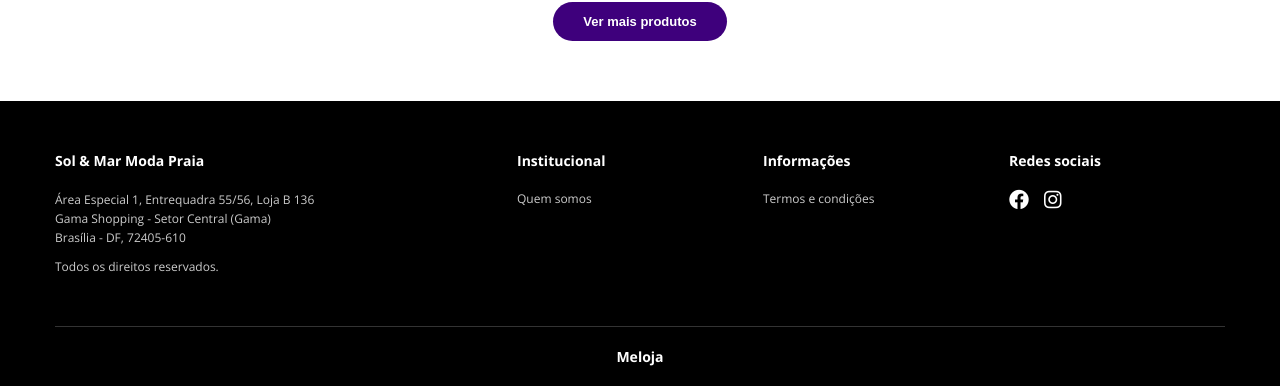
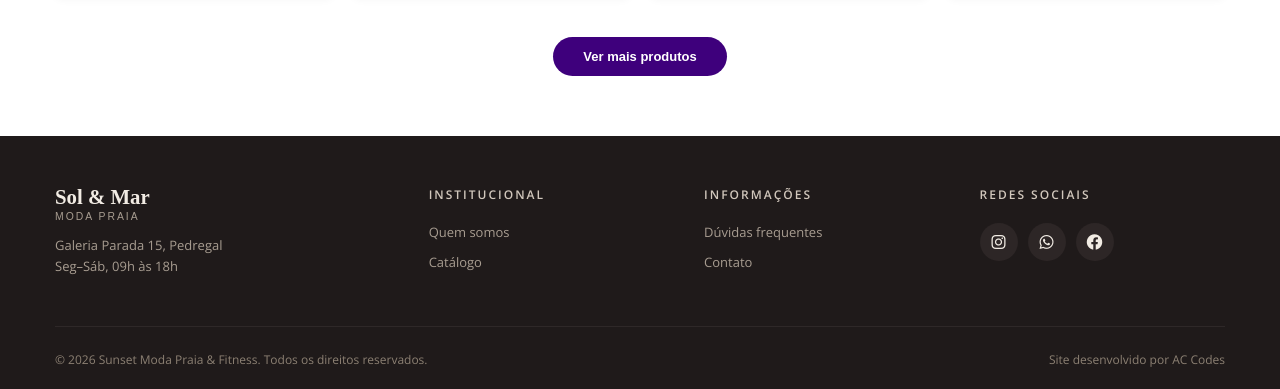
Before and after one commit to antonio-clecio/sunset-moda-praia-template, an Angular app: page / in a window 1280 px wide. Shown: the part 2357-2746 px from the top of the page. Built offline with nearby package versions, Linux system fonts and the light colour scheme.

Commit message:
feat: atualizar estilo e estrutura do rodapé e cabeçalho, incluindo nova barra superior

```diff
--- a/src/app/components/footer/footer.css
+++ b/src/app/components/footer/footer.css
@@ -1,60 +1,106 @@
-/* Rodapé Preto */
+/* Rodapé Escuro Estilo Moda Praia */
 footer {
-  background-color: #000000;
-  color: #ffffff;
-  padding: 50px 0 20px;
+  background-color: #1f1a1a; /* 🟡 Alterado: tom café/grafite escuro */
+  color: #d1c7bc;            /* 🟡 Alterado: cor de texto bege suave */
+  padding: 50px 0 24px;
 }
 
 .footer-grid {
   display: grid;
-  grid-template-columns: 2fr 1fr 1fr 1fr;
+  grid-template-columns: 1.4fr 1fr 1fr 1fr; /* 🟡 Ajustado a proporção da 1ª coluna */
   gap: 30px;
   margin-bottom: 40px;
 }
 
+/* 🟢 NOVO: Estilo do Logo no Rodapé */
+.footer-logo {
+  font-family: 'Playfair Display', serif;
+  font-size: 1.3rem;
+  font-weight: 600;
+  color: #f2ece4;
+  line-height: 1.1;
+  margin-bottom: 12px;
+}
+
+.footer-logo span {
+  display: block;
+  font-size: 0.65rem;
+  letter-spacing: 2px;
+  font-family: sans-serif;
+  font-weight: 400;
+  color: #a89d91;
+  margin-top: 3px;
+}
+
 .footer-col h4 {
-  font-size: 14px;
+  font-size: 12px;           /* 🟡 Ajustado tamanho */
   margin-bottom: 20px;
-  font-weight: 700;
-  color: #fff;
+  font-weight: 600;
+  color: #d1c7bc;            /* 🟡 Cor mais suave */
+  text-transform: uppercase; /* 🟢 NOVO: Caixas altas */
+  letter-spacing: 2px;       /* 🟢 NOVO: Espaçamento entre letras */
 }
 
 .footer-col p {
-  font-size: 12px;
-  color: #ccc;
+  font-size: 13px;
+  color: #a89d91;            /* 🟡 Tom bege suave */
   line-height: 1.6;
   margin-bottom: 10px;
 }
 
 .footer-col a {
-  font-size: 12px;
-  color: #ccc;
+  font-size: 13px;
+  color: #a89d91;            /* 🟡 Tom bege suave */
   display: block;
-  margin-bottom: 10px;
+  margin-bottom: 12px;
+  text-decoration: none;
+  transition: color 0.2s ease;
 }
 
 .footer-col a:hover {
-  color: #fff;
-  text-decoration: underline;
+  color: #ffffff;            /* Destaque branco ao passar o mouse */
+  text-decoration: none;     /* Removido o sublinhado para ficar mais limpo */
 }
 
+/* 🟡 ALTERADO: Ícones Sociais Circulares */
 .social-icons {
   display: flex;
-  gap: 15px;
+  gap: 10px;
+}
+
+.social-icons a {
+  display: flex;
+  align-items: center;
+  justify-content: center;
+  width: 38px;
+  height: 38px;
+  background-color: #2d2626; /* Fundo do círculo escuro */
+  border-radius: 50%;        /* Faz o círculo perfeito */
+  color: #f2ece4;
+  margin-bottom: 0;
+  transition: background-color 0.2s ease, transform 0.2s ease;
+}
+
+.social-icons a:hover {
+  background-color: #3d3333;
+  color: #ffffff;
+  transform: translateY(-2px);
 }
 
 .social-icons i {
-  font-size: 20px;
-  color: #fff;
+  font-size: 16px;
 }
 
+/* 🟡 ALTERADO: Rodapé Inferior Alinhado nas Extremidades */
 .footer-bottom {
-  text-align: center;
-  border-top: 1px solid #333;
-  padding-top: 20px;
-  font-size: 14px;
-  font-weight: bold;
-  color: #fff;
+  display: flex;
+  justify-content: space-between;
+  align-items: center;
+  border-top: 1px solid #2e2828; /* Linha de divisão sutil */
+  padding-top: 24px;
+  font-size: 12px;
+  font-weight: normal;           /* Retirado o bold */
+  color: #8c8073;
 }
 
 .container {
@@ -62,3 +108,17 @@ footer {
   margin: 0 auto;
   padding: 0 15px;
 }
+
+/* 🟢 NOVO: Responsividade para Celulares */
+@media (max-width: 768px) {
+  .footer-grid {
+    grid-template-columns: 1fr;  /* Fica em 1 coluna no celular */
+    gap: 30px;
+  }
+
+  .footer-bottom {
+    flex-direction: column;
+    gap: 12px;
+    text-align: center;
+  }
+}
--- a/src/app/components/footer/footer.html
+++ b/src/app/components/footer/footer.html
@@ -1,32 +1,49 @@
 <!-- Rodapé -->
-<footer>
+<footer class="main-footer">
   <div class="container">
     <div class="footer-grid">
+
+      <!-- Coluna 1: Marca e Endereço -->
+      <div class="footer-col brand-col">
+        <div class="footer-logo">
+          Sol & Mar
+          <span>MODA PRAIA</span>
+        </div>
+        <p class="address">
+          Galeria Parada 15, Pedregal<br>
+          Seg–Sáb, 09h às 18h
+        </p>
+      </div>
+
+      <!-- Coluna 2: Institucional -->
       <div class="footer-col">
-        <h4>Sol & Mar Moda Praia</h4>
-        <p>Área Especial 1, Entrequadra 55/56, Loja B 136<br>
-          Gama Shopping - Setor Central (Gama)<br>
-          Brasília - DF, 72405-610</p>
-        <p>Todos os direitos reservados.</p>
+        <h4>INSTITUCIONAL</h4>
+        <a href="#">Quem somos</a>
+        <a href="#">Catálogo</a>
       </div>
+
+      <!-- Coluna 3: Informações -->
       <div class="footer-col">
-        <h4>Institucional</h4>
-        <a href="#">Quem somos</a>
+        <h4>INFORMAÇÕES</h4>
+        <a href="#">Dúvidas frequentes</a>
+        <a href="#">Contato</a>
       </div>
+
+      <!-- Coluna 4: Redes Sociais -->
       <div class="footer-col">
-        <h4>Informações</h4>
-        <a href="#">Termos e condições</a>
-      </div>
-      <div class="footer-col">
-        <h4>Redes sociais</h4>
+        <h4>REDES SOCIAIS</h4>
         <div class="social-icons">
-          <a href="#"><i class="fab fa-facebook"></i></a>
-          <a href="#"><i class="fab fa-instagram"></i></a>
+          <a href="#" aria-label="Instagram"><i class="fab fa-instagram"></i></a>
+          <a href="#" aria-label="WhatsApp"><i class="fab fa-whatsapp"></i></a>
+          <a href="#" aria-label="Facebook"><i class="fab fa-facebook"></i></a>
         </div>
       </div>
     </div>
+
+    <!-- Divisória e Rodapé Inferior -->
     <div class="footer-bottom">
-      Meloja
+      <span>© 2026 Sunset Moda Praia & Fitness. Todos os direitos reservados.</span>
+      <span>Site desenvolvido por AC Codes</span>
     </div>
   </div>
 </footer>
--- a/src/app/components/header/header.css
+++ b/src/app/components/header/header.css
@@ -82,7 +82,9 @@ header {
   cursor: pointer;
   z-index: 10;
   color: #111111;
-  transition: color 0.2s ease, transform 0.2s ease;
+  transition:
+    color 0.2s ease,
+    transform 0.2s ease;
 }
 
 .scroll-btn-overlay:hover {
@@ -202,3 +204,18 @@ header {
     padding: 8px 45px 8px 10px;
   }
 }
+
+.top-bar {
+  background-color: #d98a93;
+  color: #fbf0eb;
+  text-align: center;
+  padding: 8px 16px;
+  font-size: 0.85rem;
+  font-weight: 500;
+  letter-spacing: 0.5px;
+  width: 100%;
+}
+
+.top-bar span {
+  display: inline-block;
+}
--- a/src/app/components/header/header.html
+++ b/src/app/components/header/header.html
@@ -1,3 +1,6 @@
+<div class="top-bar">
+  <span>Entrega em todo o entorno · Seg–Sáb, 09h às 18h ♡</span>
+</div>
 <div class="container">
   <header>
     <div class="header-grid">
```
